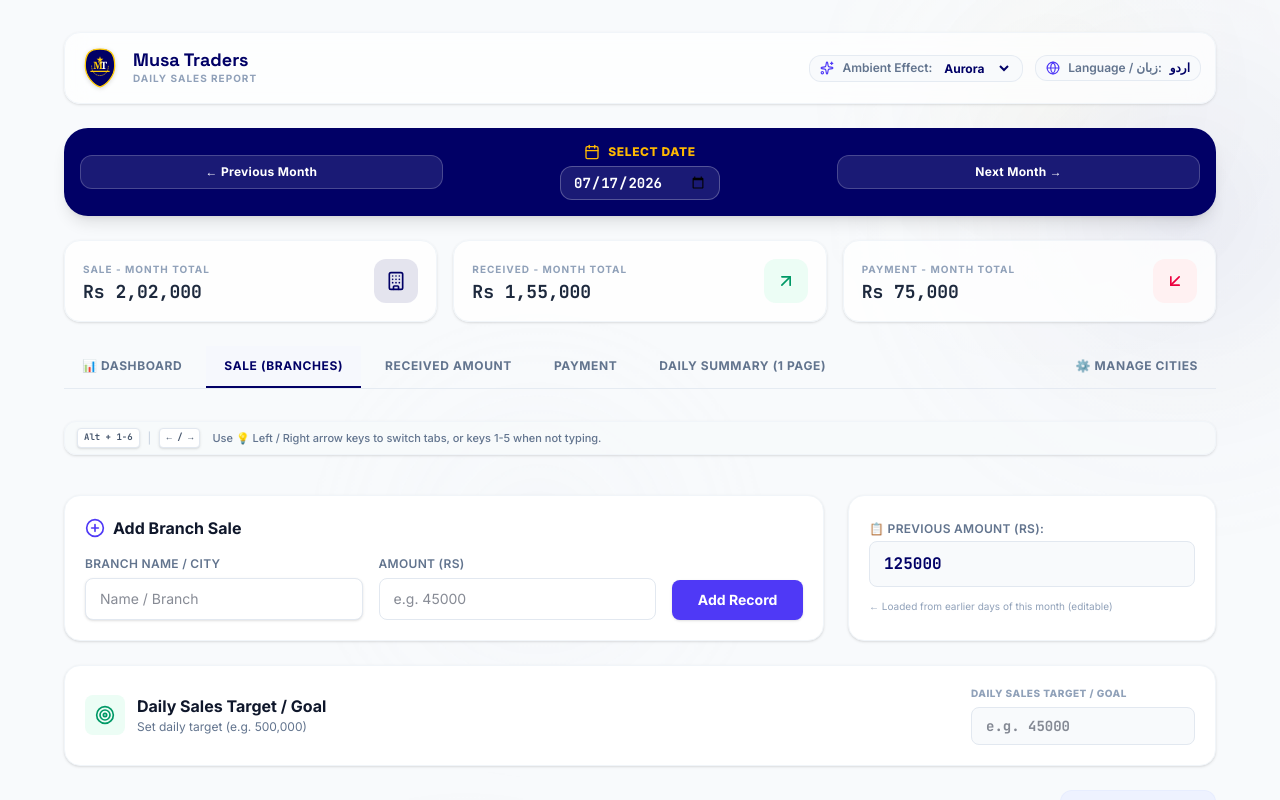
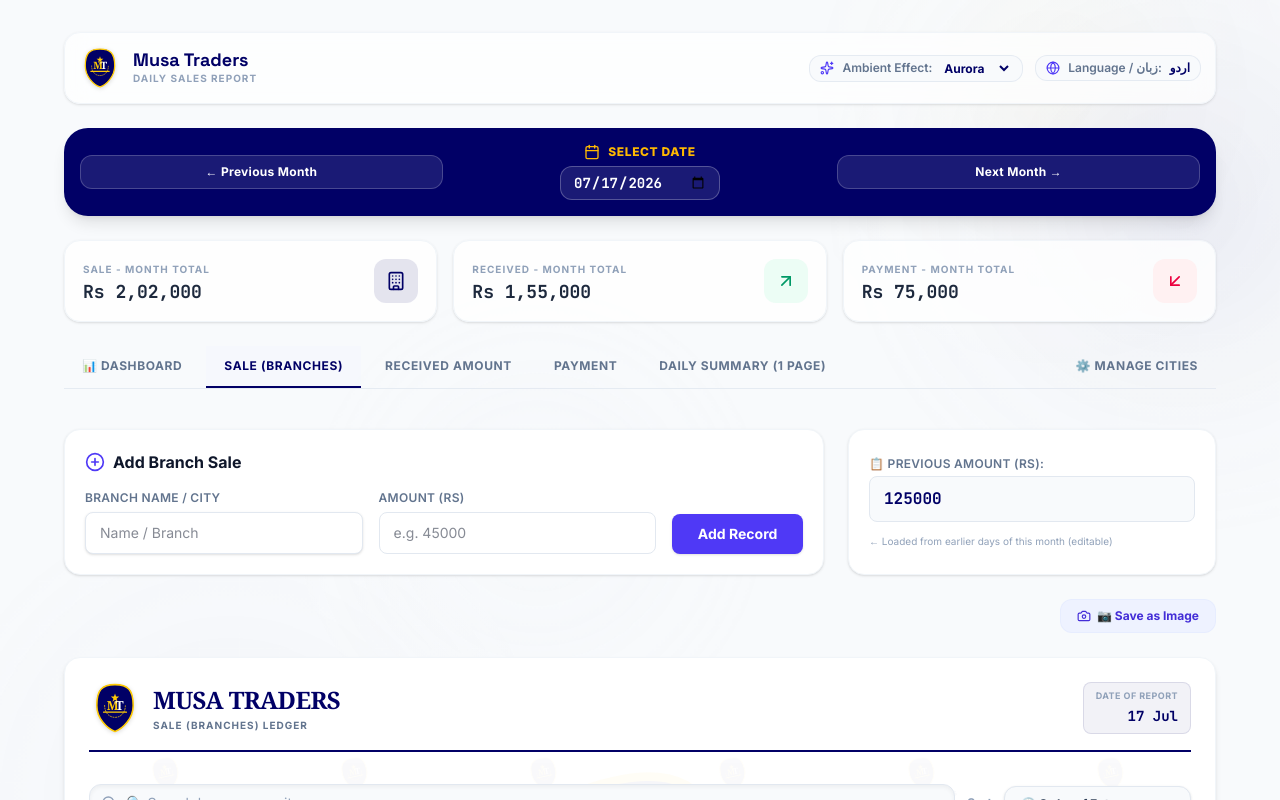
Before and after one commit to umaidyasin73-collab/MT-Daily-h, a React (Vite) app: page / in a window 1280 px wide. Both pictures are taken after a click on the button "SALE (BRANCHES)". Shown: the top 800 px of the page. Built offline with nearby package versions, Linux system fonts and the light colour scheme.

Commit message:
refactor: remove unused keyboard shortcuts and sales goals
Clean up deprecated navigation logic from the main application
and remove unused sales goal tracking features from entry
sections to reduce complexity.

```diff
--- a/src/App.tsx
+++ b/src/App.tsx
@@ -64,95 +64,6 @@ export default function App() {
     } catch (e) {
       console.error('Failed to load overrides from storage', e);
     }
-  }, []);
-
-  // Setup keyboard shortcuts for tab navigation
-  useEffect(() => {
-    const handleKeyDown = (e: KeyboardEvent) => {
-      const activeEl = document.activeElement;
-      const isTyping = activeEl && (
-        activeEl.tagName === 'INPUT' ||
-        activeEl.tagName === 'TEXTAREA' ||
-        activeEl.tagName === 'SELECT' ||
-        activeEl.hasAttribute('contenteditable')
-      );
-
-      const TABS: ('dashboard' | 'sale' | 'received' | 'payment' | 'summary' | 'cities')[] = [
-        'dashboard',
-        'sale',
-        'received',
-        'payment',
-        'summary',
-        'cities'
-      ];
-
-      // Handle Alt + Number (1-6) switches tabs even when typing
-      if (e.altKey) {
-        if (e.key === '1') {
-          e.preventDefault();
-          setActiveTab('dashboard');
-          return;
-        } else if (e.key === '2') {
-          e.preventDefault();
-          setActiveTab('sale');
-          return;
-        } else if (e.key === '3') {
-          e.preventDefault();
-          setActiveTab('received');
-          return;
-        } else if (e.key === '4') {
-          e.preventDefault();
-          setActiveTab('payment');
-          return;
-        } else if (e.key === '5') {
-          e.preventDefault();
-          setActiveTab('summary');
-          return;
-        } else if (e.key === '6') {
-          e.preventDefault();
-          setActiveTab('cities');
-          return;
-        }
-      }
-
-      if (isTyping) {
-        return;
-      }
-
-      // Arrow keys navigation when NOT typing
-      if (e.key === 'ArrowRight' || e.key === 'Right') {
-        e.preventDefault();
-        setActiveTab(prev => {
-          const currIdx = TABS.indexOf(prev);
-          const nextIdx = (currIdx + 1) % TABS.length;
-          return TABS[nextIdx];
-        });
-      } else if (e.key === 'ArrowLeft' || e.key === 'Left') {
-        e.preventDefault();
-        setActiveTab(prev => {
-          const currIdx = TABS.indexOf(prev);
-          const nextIdx = (currIdx - 1 + TABS.length) % TABS.length;
-          return TABS[nextIdx];
-        });
-      } else if (e.key === '1') {
-        setActiveTab('dashboard');
-      } else if (e.key === '2') {
-        setActiveTab('sale');
-      } else if (e.key === '3') {
-        setActiveTab('received');
-      } else if (e.key === '4') {
-        setActiveTab('payment');
-      } else if (e.key === '5') {
-        setActiveTab('summary');
-      } else if (e.key === '6') {
-        setActiveTab('cities');
-      }
-    };
-
-    window.addEventListener('keydown', handleKeyDown);
-    return () => {
-      window.removeEventListener('keydown', handleKeyDown);
-    };
   }, []);
 
   // Save changes to storage whenever state updates
@@ -597,14 +508,6 @@ export default function App() {
           </button>
         </div>
 
-        {/* Keyboard Shortcut Info */}
-        <div className="flex items-center gap-2 mt-2 px-3 py-1.5 bg-slate-50/80 dark:bg-slate-900/40 border border-slate-100 dark:border-slate-800/60 rounded-xl text-[11px] font-medium text-slate-500 dark:text-slate-400 select-none shadow-sm" data-html2canvas-ignore="true">
-          <span className="inline-block px-1.5 py-0.5 bg-white dark:bg-slate-800 rounded font-bold font-mono text-[9px] text-slate-600 dark:text-slate-300 shadow-sm border border-slate-200 dark:border-slate-700/60">Alt + 1-6</span>
-          <span className="text-slate-300 dark:text-slate-700">|</span>
-          <span className="inline-block px-1.5 py-0.5 bg-white dark:bg-slate-800 rounded font-bold font-mono text-[9px] text-slate-600 dark:text-slate-300 shadow-sm border border-slate-200 dark:border-slate-700/60">← / →</span>
-          <span className="ml-1 text-slate-500 dark:text-slate-400">{t.shortcutHint}</span>
-        </div>
-
         {/* Tab Content Staggered Animations Container */}
         <div className="min-h-96 mt-4">
           <AnimatePresence mode="wait">
--- a/src/components/SectionEntries.tsx
+++ b/src/components/SectionEntries.tsx
@@ -1,11 +1,10 @@
 import React, { useState, useRef } from 'react';
 import { motion, AnimatePresence } from 'motion/react';
-import { Camera, Trash2, Calendar, FileSpreadsheet, PlusCircle, AlertCircle, Search, X, Target, ArrowUpDown, ArrowUp, ArrowDown, Clock } from 'lucide-react';
+import { Camera, Trash2, Calendar, FileSpreadsheet, PlusCircle, AlertCircle, Search, X, ArrowUpDown, ArrowUp, ArrowDown, Clock } from 'lucide-react';
 import { captureWithSafeStylesheets } from '../lib/captureUtils';
 import { Entry, TranslationSet } from '../types';
 import Autocomplete from './Autocomplete';
 import MusaLogo from './MusaLogo';
-import { useEffect } from 'react';
 
 interface SectionEntriesProps {
   type: 'sale' | 'received' | 'payment';
@@ -35,27 +34,9 @@ export default function SectionEntries({
   const [error, setError] = useState<string | null>(null);
   const [capturing, setCapturing] = useState(false);
   const [searchQuery, setSearchQuery] = useState('');
-  const [salesGoal, setSalesGoal] = useState<number>(0);
   const [sortBy, setSortBy] = useState<'time' | 'amount-asc' | 'amount-desc'>('time');
   const captureRef = useRef<HTMLDivElement>(null);
   const watermarks = Array.from({ length: 12 });
-
-  // Sync sales goal state on date change
-  useEffect(() => {
-    if (type === 'sale') {
-      const saved = localStorage.getItem(`musa_traders_sales_goal_v2_${date}`);
-      setSalesGoal(saved ? parseFloat(saved) : 0);
-    }
-  }, [date, type]);
-
-  const handleGoalChange = (val: number) => {
-    setSalesGoal(val);
-    if (val > 0) {
-      localStorage.setItem(`musa_traders_sales_goal_v2_${date}`, String(val));
-    } else {
-      localStorage.removeItem(`musa_traders_sales_goal_v2_${date}`);
-    }
-  };
 
   // Filter entries for today's selected date
   const todayEntries = entries.filter(e => e.date === date && e.type === type);
@@ -278,99 +259,6 @@ export default function SectionEntries({
           </p>
         </motion.div>
       </div>
-
-      {/* Daily Sales Goal Target Tracker Card */}
-      {type === 'sale' && (
-        <motion.div
-          initial={{ opacity: 0, y: 15 }}
-          animate={{ opacity: 1, y: 0 }}
-          transition={{ delay: 0.15 }}
-          className="bg-white dark:bg-slate-900 border border-slate-100 dark:border-slate-800/80 rounded-2xl p-5 shadow-sm flex flex-col md:flex-row md:items-center justify-between gap-6"
-        >
-          <div className="flex-1 flex flex-col gap-4">
-            <div className="flex items-center gap-3">
-              <div className="p-2.5 rounded-lg bg-emerald-50 dark:bg-emerald-950/50 text-emerald-600 dark:text-emerald-400">
-                <Target className="w-5 h-5" />
-              </div>
-              <div>
-                <h3 className="font-bold text-slate-900 dark:text-slate-100 leading-snug">
-                  {t.salesGoalTitle}
-                </h3>
-                <p className="text-xs text-slate-500 mt-0.5">
-                  {salesGoal > 0 ? (
-                    <>
-                      {t.salesGoalStatus}{" "}
-                      <span className="font-mono font-bold text-indigo-600 dark:text-indigo-400">
-                        {Math.min(100, Math.round((todayTotal / salesGoal) * 100))}%
-                      </span>
-                    </>
-                  ) : (
-                    t.salesGoalPlaceholder
-                  )}
-                </p>
-              </div>
-            </div>
-
-            {/* Progress Bar & Details */}
-            {salesGoal > 0 && (
-              <div className="flex flex-col gap-2">
-                <div className="w-full bg-slate-100 dark:bg-slate-800 rounded-full h-3.5 overflow-hidden">
-                  <motion.div
-                    initial={{ width: 0 }}
-                    animate={{ width: `${Math.min(100, (todayTotal / salesGoal) * 100)}%` }}
-                    transition={{ duration: 0.6, ease: "easeOut" }}
-                    className={`h-full rounded-full ${
-                      todayTotal >= salesGoal
-                        ? 'bg-gradient-to-r from-emerald-500 to-teal-500'
-                        : 'bg-gradient-to-r from-indigo-500 to-indigo-600'
-                    }`}
-                  />
-                </div>
-                <div className="flex flex-col sm:flex-row sm:items-center justify-between gap-2 text-xs">
-                  <span className="font-mono font-bold text-slate-700 dark:text-slate-300">
-                    {formatRs(todayTotal)} / <span className="text-slate-400 dark:text-slate-500">{formatRs(salesGoal)}</span>
-                  </span>
-                  <span className="font-semibold">
-                    {todayTotal >= salesGoal ? (
-                      <span className="text-emerald-600 dark:text-emerald-400">{t.salesGoalAchieved}</span>
-                    ) : (
-                      <span className="text-slate-500 dark:text-slate-400">
-                        {t.salesGoalRemaining.replace('{amount}', (salesGoal - todayTotal).toLocaleString())}
-                      </span>
-                    )}
-                  </span>
-                </div>
-              </div>
-            )}
-          </div>
-
-          <div className="flex flex-col gap-1.5 shrink-0">
-            <label className="text-[10px] font-extrabold text-slate-400 tracking-wider uppercase">
-              {t.salesGoalTitle}
-            </label>
-            <div className="relative">
-              <input
-                type="number"
-                min="0"
-                step="5000"
-                value={salesGoal === 0 ? '' : salesGoal}
-                onChange={e => handleGoalChange(parseFloat(e.target.value) || 0)}
-                placeholder={t.amountPlaceholder}
-                className="w-full sm:w-56 pl-3.5 pr-8 py-2 text-sm font-mono font-bold bg-slate-50 dark:bg-slate-950/60 border border-slate-200 dark:border-slate-800 rounded-lg text-slate-900 dark:text-slate-100 focus:outline-none focus:ring-2 focus:ring-indigo-600 focus:border-transparent transition-all"
-              />
-              {salesGoal > 0 && (
-                <button
-                  type="button"
-                  onClick={() => handleGoalChange(0)}
-                  className="absolute right-2 top-1/2 -translate-y-1/2 p-1 text-slate-400 hover:text-slate-600 dark:hover:text-slate-200 transition-colors"
-                >
-                  <X className="w-4 h-4" />
-                </button>
-              )}
-            </div>
-          </div>
-        </motion.div>
-      )}
 
       {/* Screen capture image row */}
       <div className="flex justify-end">
```
